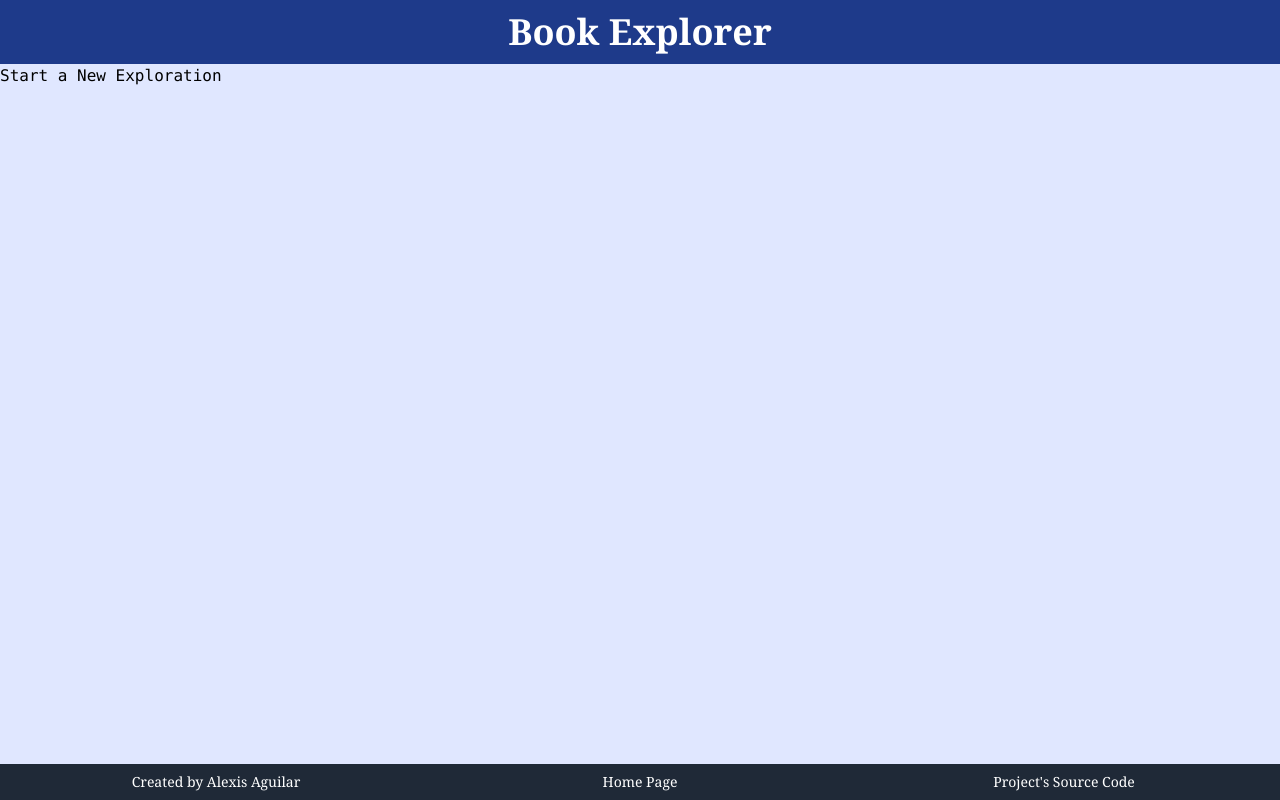
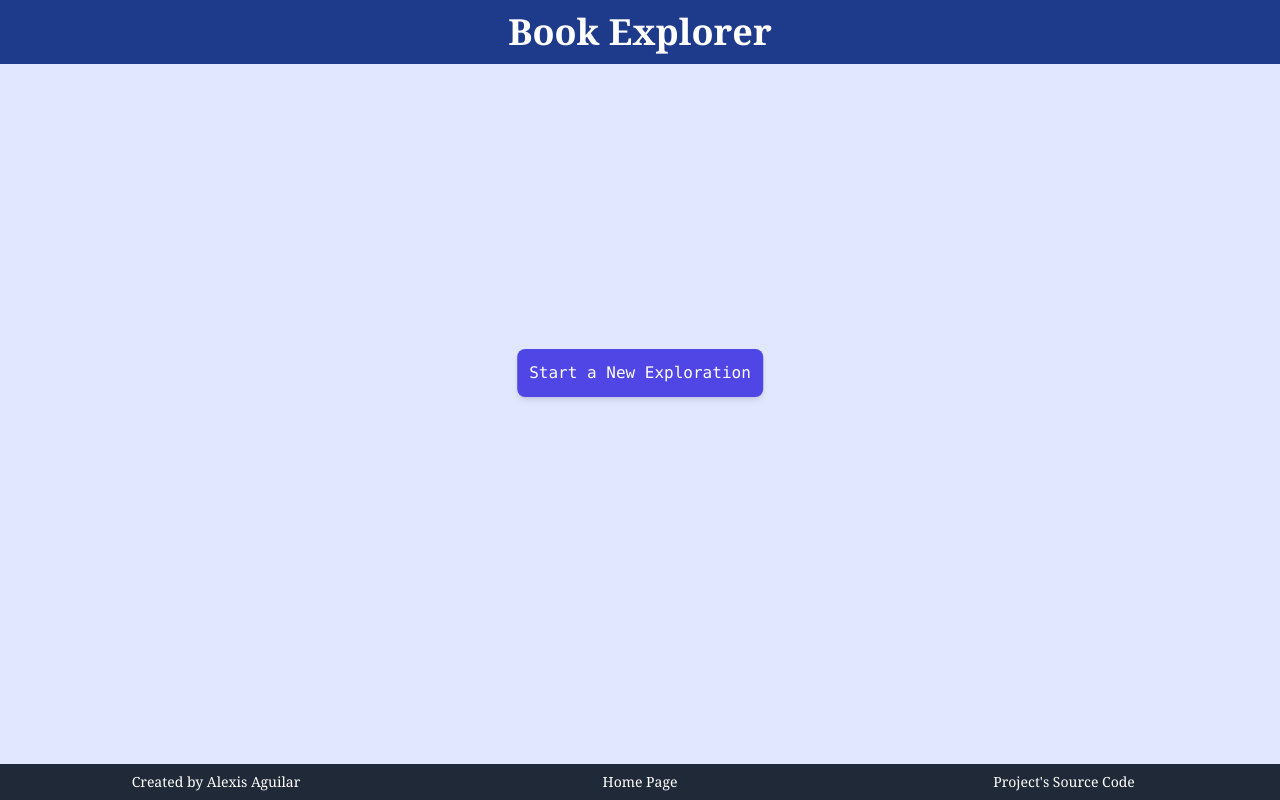
Before and after one commit to alexisuaguilaru/BookExplorer, a Flask app: page / in a window 1280 px wide. Run offline with Flask 3, Linux system fonts and the light colour scheme; style sheets or scripts are compiled from the project's sources; parts of the project's set-up code (start-up, migrations or seed data) failed here and were passed over; some libraries are stand-ins or nearby versions.

Commit message:
SCRUM-68 ADD style for elements in HomePage with SCSS

```diff
--- /dev/null
+++ b/WebInterface/static/scss/_home_page.scss
@@ -0,0 +1,11 @@
+@tailwind base;
+@tailwind components;
+@tailwind utilities;
+
+div.center-button {
+    @apply absolute top-[42%] left-1/2 -translate-x-1/2 -translate-y-1/2 ;
+}
+
+a.button-start {
+  @apply inline-block px-3 py-3 bg-indigo-600 text-white text-center rounded-lg shadow-md hover:bg-indigo-700 transition;
+}
--- a/WebInterface/static/scss/styles.scss
+++ b/WebInterface/static/scss/styles.scss
@@ -1,9 +1,11 @@
+@import "./_home_page.scss";
+
 @tailwind base;
 @tailwind components;
 @tailwind utilities;
 
 body {
-    @apply bg-indigo-100 ;
+    @apply bg-indigo-100 min-h-screen grid grid-rows-[auto_1fr_auto] ;
 }
 
 header {
@@ -27,5 +29,5 @@ footer {
 }
 
 main {
-    @apply font-mono text-black ;
+    @apply relative box-border p-4 font-mono text-black ;
 }
--- a/WebInterface/templates/HomePage.html
+++ b/WebInterface/templates/HomePage.html
@@ -1,5 +1,7 @@
 {% extends "__Base.html" %}
 
 {% block main %}
-    <a href="BookExplorer"><h3>Start a New Exploration</h3></a>
+    <div class="center-button">
+        <a href="BookExplorer" class="button-start">Start a New Exploration</a>
+    </div>
 {% endblock %}
```
